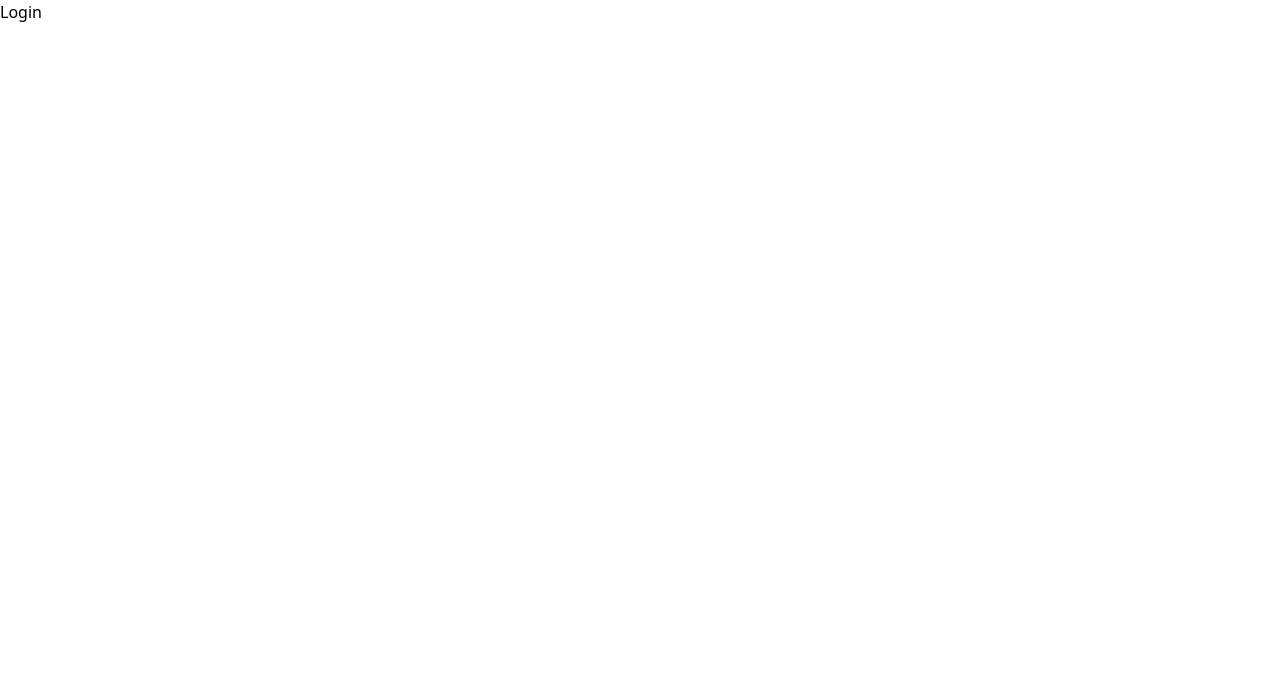
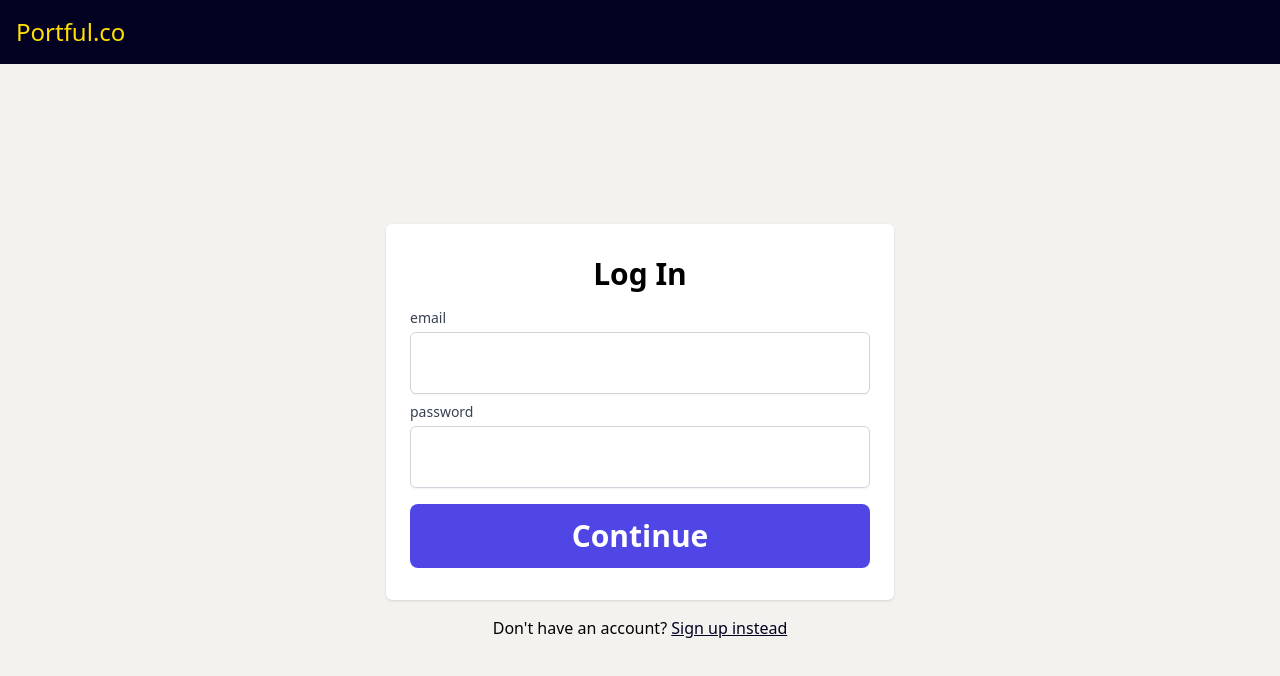
Before and after one commit to jwhubert91/portfolio-site, a React (Create React App) app: page /login in a window 1280 px wide. Shown: the top 676 px of the page. Built offline with nearby package versions, Linux system fonts and the light colour scheme.

Commit message:
Create login page

```diff
--- a/src/components/Button.tsx
+++ b/src/components/Button.tsx
@@ -1,6 +1,6 @@
 import { ReactElement } from "react"
 
-type ButtonStyles = "PRIMARY_CTA" | "SECONDARY_CTA" | "LARGE"
+type ButtonStyles = "PRIMARY_CTA" | "SECONDARY_CTA" | "LARGE" | "CLEAN"
 
 interface ButtonProps {
   children?: ReactElement | string
@@ -30,6 +30,8 @@ export const getButtonStyle = (buttonStyle: ButtonStyles) => {
       return "pointer-events-auto text-snowWhite py-2 px-3 bg-primary rounded-md font-semibold hover:bg-indigo-500 text-xs sm:text-sm lg:text-base"
     case "LARGE":
       return "text-xl md:text-3xl bg-primary hover:hover:bg-indigo-500 focus:outline-none focus:ring-2 focus:ring-slate-400 focus:ring-offset-2 focus:ring-offset-slate-50 text-white sm:font-semibold h-16 px-6 rounded-lg"
+    case "CLEAN":
+      return "text-xiketicBlack hover:text-primary font-medium underline"
     default:
       break
   }
--- a/src/components/CenteredContent.tsx
+++ b/src/components/CenteredContent.tsx
@@ -1,7 +1,7 @@
-import { ReactElement } from "react"
+import { ReactElement, ReactNode } from "react"
 
 interface CenteredContentProps {
-  children: ReactElement
+  children: ReactNode
   className?: string
   innerClassName?: string
 }
--- a/src/pages/Login.tsx
+++ b/src/pages/Login.tsx
@@ -1,7 +1,60 @@
-import React from "react"
+import React, { useState } from "react"
+import { Link } from "react-router-dom"
+import Button, { getButtonStyle } from "../components/Button"
+import CenteredContent from "../components/CenteredContent"
+import FormHeader from "../components/FormHeader"
+import Input from "../components/Input"
+import PageLayout from "../components/PageLayout"
 
 function Login() {
-  return <div>Login</div>
+  const [email, setEmail] = useState("")
+  const [password, setPassword] = useState("")
+  const handleLogin = (e: React.FormEvent) => {
+    e.preventDefault()
+    console.log(`You signed up with ${email}.`)
+    setEmail("")
+    setPassword("")
+  }
+  return (
+    <PageLayout className="flex flex-col bg-mutedGray" isNavAuthShown={false}>
+      <CenteredContent innerClassName="w-full sm:w-[540px]">
+        <form
+          onSubmit={handleLogin}
+          className="flex flex-col px-6 py-8 shadow sm:rounded-md bg-white mb-4"
+        >
+          <FormHeader title="Log In" />
+          <Input
+            containerClassName="mb-2"
+            inputValue={email}
+            label="email"
+            onChange={(e) => {
+              const value = (e.target as HTMLInputElement).value
+              setEmail(value)
+            }}
+            type="email"
+          />
+          <Input
+            inputValue={password}
+            label="password"
+            onChange={(e) => {
+              const value = (e.target as HTMLInputElement).value
+              setPassword(value)
+            }}
+            type="password"
+          />
+          <Button buttonStyle="LARGE" className="mt-4">
+            Continue
+          </Button>
+        </form>
+        <p className="text-sm sm:text-base">
+          Don't have an account?{" "}
+          <Link to="/login" className={getButtonStyle("CLEAN")}>
+            Sign up instead
+          </Link>
+        </p>
+      </CenteredContent>
+    </PageLayout>
+  )
 }
 
 export default Login
--- a/src/pages/SignUp.tsx
+++ b/src/pages/SignUp.tsx
@@ -1,5 +1,6 @@
 import React, { useState } from "react"
-import Button from "../components/Button"
+import { Link } from "react-router-dom"
+import Button, { getButtonStyle } from "../components/Button"
 import CenteredContent from "../components/CenteredContent"
 import FormHeader from "../components/FormHeader"
 import Input from "../components/Input"
@@ -21,7 +22,7 @@ function SignUp() {
       <CenteredContent innerClassName="w-full sm:w-[540px]">
         <form
           onSubmit={handleSignUp}
-          className="flex flex-col px-6 py-8 shadow sm:rounded-md bg-white"
+          className="flex flex-col px-6 py-8 shadow sm:rounded-md bg-white mb-4"
         >
           <FormHeader title="Sign Up" />
           <Input
@@ -47,6 +48,12 @@ function SignUp() {
             Continue
           </Button>
         </form>
+        <p className="text-sm sm:text-base">
+          Already have an account?{" "}
+          <Link to="/login" className={getButtonStyle("CLEAN")}>
+            Log in instead
+          </Link>
+        </p>
       </CenteredContent>
     </PageLayout>
   )
```
